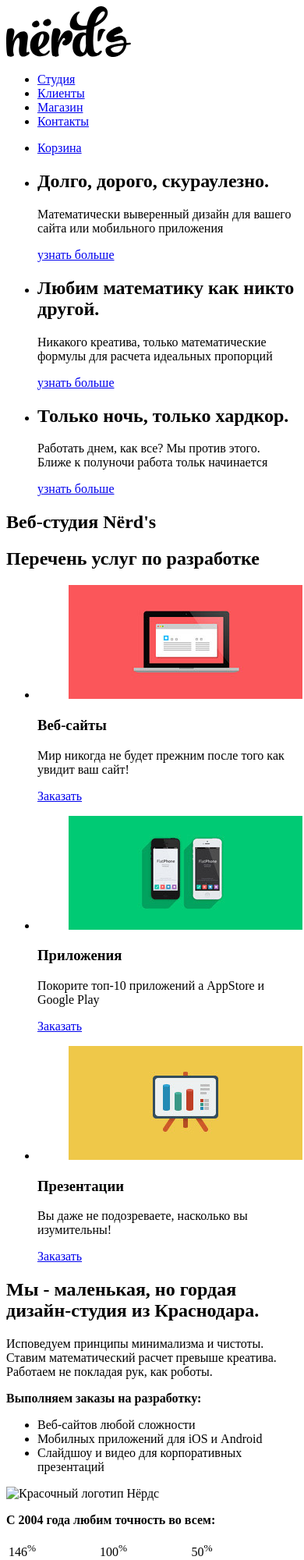
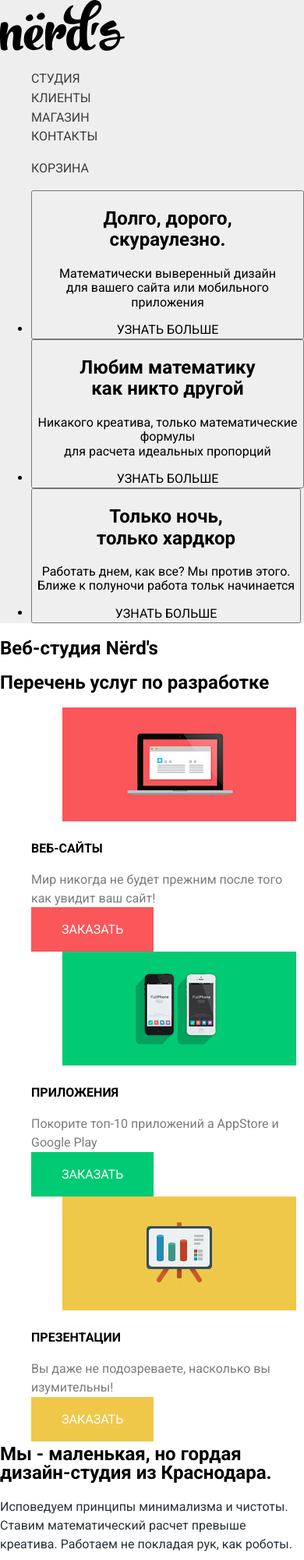
Before and after one commit to ElenaCh888/941125-nerds-24, a plain HTML site: page index.html in a window 390 px wide. Shown: the top 2000 px of the page at 78% size. Drawn offline with nearby package versions, Linux system fonts and the light colour scheme.

Commit message:
Начало стилизации_19.02.2019

```diff
--- /dev/null
+++ b/css/style.css
@@ -0,0 +1,247 @@
+body {
+    margin: 0;
+    padding: 0;
+
+    font-family: "Roboto", Arial, sans-serif;
+    font-size: 16px;
+    line-height: 24px;
+    font-weight: 400;
+    color: #000000;
+
+
+    background-color: #ffffff;
+    background-position: top center;
+    background-repeat: repeat;
+  }
+
+  a {
+    font: inherit;
+
+    text-align: center;
+    color: #000000;
+    vertical-align: middle;
+    text-transform: uppercase;
+    text-decoration: none
+  }
+
+  .main-header {
+    background-color: #eeeeee;
+  }
+
+  .main-header-logo:hover {
+    color: #303030;
+  }
+
+  .main-header-logo:focus,
+  .main-header-logo:active {
+    color: #a6a6a6;
+  }
+
+  .main-navigation {
+    font-size: 16px;
+    line-height: 24px;
+    color: #3d3d3d;
+
+    background-color: #eeeeee;
+  }
+
+  .site-navigation {
+    list-style: none;
+  }
+
+  .site-navigation a {
+    color: #3d3d3d;
+  }
+
+  .site-navigation a:hover {
+    color: #fb565a
+  }
+  .site-navigation a:focus,
+  .site-navigation a:active {
+    color: #d8d8d8;
+  }
+
+  .main-navigation-bin {
+    list-style: none;
+  }
+
+  .main-navigation-bin a {
+    color: #3d3d3d;
+  }
+
+  .main-navigation-bin a:hover {
+    color: #fb565a
+  }
+  .main-navigation-bin a:focus,
+  .main-navigation-bin a:active {
+    color: #d8d8d8;
+  }
+
+  .services-list {
+    list-style: none;
+  }
+
+  .services-item {
+    text-align: left;
+  }
+
+  .services-item h3 {
+    font-size: 16px;
+    line-height: 24px;
+    text-transform: uppercase;
+  }
+
+  .services-item p {
+    font-size: 16px;
+    line-height: 24px;
+    color: #797c7f;
+  }
+
+  .services-item a {
+    color: #ffffff;
+    background-color: #e5e5e5
+  }
+
+  services-item-btn {
+    color: #ffffff;
+    background-color: #e5e5e5;
+    border: 5px solid #e5e5e5;
+    padding-top: 19px;
+    padding-right: 39px;
+    padding-left: 39px;
+    padding-bottom: 19px;
+    text-align: center;
+  }
+
+  .services-item .red {
+    border: 5px;
+    background-color: #fb565a;
+    padding-top: 19px;
+    padding-right: 39px;
+    padding-left: 39px;
+    padding-bottom: 19px;
+    text-align: center;
+  }
+
+  .services-item .green {
+    border: 5px;
+    background-color: #00ca74;
+    padding-top: 19px;
+    padding-right: 39px;
+    padding-left: 39px;
+    padding-bottom: 19px;
+    text-align: center;
+  }
+
+  .services-item .yellow {
+    border: 5px;
+    background-color: #efc84a;
+    padding-top: 19px;
+    padding-right: 39px;
+    padding-left: 39px;
+    padding-bottom: 19px;
+    text-align: center;
+  }
+
+  .services-item .red:hover {
+    background-color: #e74246;
+  }
+
+  .services-item .red:focus,
+  .services-item .red:active {
+    background-color: #d7373b;
+    color: #e48789;
+  }
+  .services-item .green:hover {
+    background-color: #00bc6c;
+  }
+
+  .services-item .green:focus,
+  .services-item .green:active {
+    background-color: #00aa62;
+    color: #74c69c;
+  }
+
+  .services-item .yellow:hover {
+    background-color: #eab534;
+  }
+
+  .services-item .yellow:focus,
+  .services-item .yellow:active {
+    background-color: #e5a722;
+    color: #ebbc6a;
+  }
+
+  .about-us .h2 {
+    font-size: 45px;
+    line-height: 45px;
+  }
+
+  .company-desk {
+    color: #283136;
+  }
+
+  .company-services {
+    text-transform: uppercase;
+  }
+
+  .company-services-list {
+    line-height: 54px;
+  }
+
+  .table-title {
+    text-transform: uppercase;
+  }
+
+  .figure {
+    font-size: 45px;
+    line-height: 10,06px;
+  }
+
+  .description {
+    font-size: 16px;
+    line-height: 18px;
+  }
+
+  .contacts {
+    border: 1px solid #ffffff;
+    padding-left: 51px;
+    text-align: left;
+  }
+
+  .name {
+    font-size: 18px;
+    line-height: 30px;
+    text-transform: uppercase;
+  }
+
+  .address {
+    color: #666666;
+    font-size: 16px;
+    line-height: 18px;
+    padding-left: 51px;
+  }
+
+  .telephone {
+    color: #666666;
+    font-size: 16px;
+    line-height: 18px;
+    padding-left: 51px;
+    text-align: left;
+    margin-bottom: 50px;
+  }
+
+  .letter-us-red {
+    color: #ffffff;
+    text-align: center;
+    border: 5px;
+    background-color: #fb565a;
+    padding-top: 18px;
+    padding-right: 45px;
+    padding-left: 44px;
+    padding-bottom: 19px;
+    margin-top: 50px;
+    margin-bottom: 50px;
+    margin-left: 50px;
+    margin-bottom: 50px;
+  }
--- a/index.html
+++ b/index.html
@@ -5,6 +5,9 @@
   <meta name="description" content="Сайт Веб-студии Нёрдс!"/>
   <meta name="keywords" content="Вёрстка, сайты, создание сайта"/>
   <title>Веб-студия Нёрдс</title>
+  <link href="https://fonts.googleapis.com/css?family=Roboto:400,700&amp;subset=cyrillic" rel="stylesheet">
+  <link rel="stylesheet" href="css/normalize.css">
+  <link rel="stylesheet" href="css/style.css">
 </head>
 
 <body>
@@ -25,24 +28,35 @@
           </ul>
         </nav>
     </div>
-    <section class="slider">
+    <section class="slide">
       <div class="container">
-        <ul class="sliders-list">
-          <li class="slider-item">
-            <h2>Долго, дорого, скураулезно.</h2>
-            <p>Математически выверенный дизайн для вашего сайта или мобильного приложения</p>
+        <ul class="slides-switches">
+          <li class="slide-radio">
+            <button class="slide-btn">
+              <h2>Долго, дорого, <br>
+              скураулезно.</h2>
+              <p>Математически выверенный дизайн <br>
+              для вашего сайта или мобильного приложения</p>
               <a href="#">узнать больше</a>
+              </button>
           </li>
-          <li class="slider-item">
-              <h2>Любим математику как никто другой.</h2>
-              <p>Никакого креатива, только математические формулы для расчета идеальных пропорций</p>
+          <li class="slide-radio">
+            <button class="slide-btn">
+              <h2>Любим математику <br>
+              как никто другой</h2>
+              <p>Никакого креатива, только математические формулы <br>
+              для расчета идеальных пропорций</p>
               <a href="#">узнать больше</a>
+            </button>
           </li>
-          <li class="slider-item">
-              <h2>Только ночь, только хардкор.</h2>
+          <li class="slide-radio">
+            <button class="slide-btn">
+              <h2>Только ночь, <br>
+              только хардкор</h2>
               <p>Работать днем, как все? Мы против этого. <br>
               Ближе к полуночи работа тольк начинается </p>
             <a href="#">узнать больше</a>
+            </button>
           </li>
         </ul>
       </div>
@@ -59,20 +73,21 @@
           <li class="services-item">
             <figure> <img src="img/illustration-1.jpg" alt="Веб-Сайты" width="300" height="146"> </figure>
             <h3>Веб-сайты</h3>
+
             <p>Мир никогда не будет прежним после того как увидит ваш сайт!</p>
-            <a href="#" class="services-item-order-red">Заказать</a>
+            <a href="#" class="services-item-btn red">Заказать</a>
           </li>
           <li class="services-item">
             <figure> <img src="img/illustration-2.jpg" alt="Приложения" width="300" height="146"> </figure>
             <h3>Приложения</h3>
             <p>Покорите топ-10 приложений а AppStore и Google Play</p>
-            <a href="#" class="services-item-order-green">Заказать</a>
+            <a href="#" class="services-item-btn green">Заказать</a>
           </li>
           <li class="services-item">
             <figure> <img src="img/illustration-3.jpg" alt="Презентации" width="300" height="146"> </figure>
             <h3>Презентации</h3>
             <p>Вы даже не подозреваете, насколько вы изумительны!</p>
-            <a href="#" class="services-item-order-yellow">Заказать</a>
+            <a href="#" class="services-item-btn yellow">Заказать</a>
           </li>
         </ul>
       </div>
@@ -80,7 +95,7 @@
 
     <section class="company-info">
       <div class="container">
-        <div class="about us">
+        <div class="about-us">
           <h2>Мы - маленькая, но гордая дизайн-студия из Краснодара.</h2>
           <p class="company-desk">Исповедуем принципы минимализма и чистоты. Ставим математический расчет превыше креатива. Работаем не покладая рук, как роботы.</p>
           <p class="company-services"> <b>Выполняем заказы на разработку:</b> </p>
@@ -96,14 +111,14 @@
           <p class="table-title"> <b>С 2004 года любим точность во всем:</b> </p>
           <table>
             <tr>
-              <td>146<sup>%</sup></td>
-              <td>100<sup>%</sup></td>
-              <td>50<sup>%</sup></td>
+              <td class="figure">146<sup>%</sup></td>
+              <td class="figure">100<sup>%</sup></td>
+              <td class="figure">50<sup>%</sup></td>
             </tr>
             <tr>
-              <td>Уровень самоотдачи</td>
-              <td>Соблюдение сроков</td>
-              <td>Минмальная предоплата</td>
+              <td class="description">Уровень самоотдачи</td>
+              <td class="description">Соблюдение сроков</td>
+              <td class="description">Минмальная предоплата</td>
             </tr>
           </table>
         </div>
@@ -127,8 +142,8 @@
       </figure>
         <div class="contacts">
           <p class="name"> <b>NЁRDS DESIGN STUDIO</b> </p>
-          <address>191186, Санкт-Петербург,<br>
-          ул. Б. Конюшенная, д. 19/8</address>
+          <p class="address">191186, Санкт-Петербург,<br>
+          ул. Б. Конюшенная, д. 19/8</p>
           <p class="telephone"> тел.+7(812) 275-75-75</p>
           <a href="#" class="letter-us-red">Напишите нам</a>
         </div>
```
Also changed, not shown: catalog.html (+39 -3 lines). Lines whose indentation alone changed are shown as unchanged.
